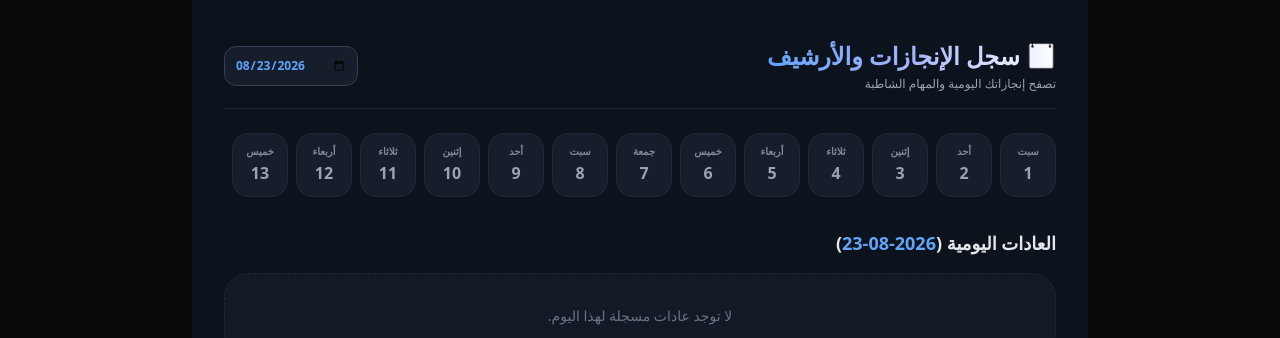
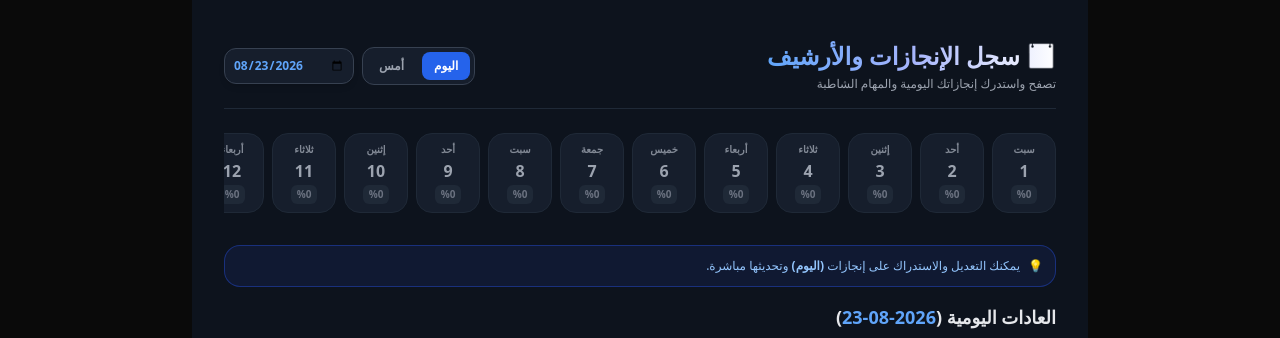
Before and after one commit to shasm206-design/habit, a Next.js app: page /history in a window 1280 px wide. Shown: the top 338 px of the page. Built offline with nearby package versions, Linux system fonts and the light colour scheme; no server answers.

Commit message:
feat: enhanced history page with quick day buttons, percentage badges, and retro-edit for today and yesterday

```diff
--- a/app/history/page.tsx
+++ b/app/history/page.tsx
@@ -3,7 +3,7 @@
 import React, { useState, useEffect } from 'react';
 import Link from 'next/link';
 import { onAuthStateChanged, User } from 'firebase/auth';
-import { doc, onSnapshot } from 'firebase/firestore';
+import { doc, setDoc, onSnapshot } from 'firebase/firestore';
 import { auth, db } from '../../lib/firebase';
 
 export interface Habit {
@@ -40,7 +40,12 @@ export default function HistoryPage() {
     return `${year}-${month}-${day}`;
   };
 
-  const [selectedDate, setSelectedDate] = useState<string>(getLocalDateString());
+  const todayStr = getLocalDateString();
+  const yesterdayObj = new Date();
+  yesterdayObj.setDate(yesterdayObj.getDate() - 1);
+  const yesterdayStr = getLocalDateString(yesterdayObj);
+
+  const [selectedDate, setSelectedDate] = useState<string>(todayStr);
 
   useEffect(() => {
     const unsubscribeAuth = onAuthStateChanged(auth, (currentUser) => {
@@ -69,9 +74,90 @@ export default function HistoryPage() {
     return () => unsubscribeAuth();
   }, []);
 
-  // توليد أفق الأيام للشهر الحالي مع إمكانية التمرير والسحب السريع
+  // حفظ التعديلات للتوافق التام مع الرئيسية والإحصائيات
+  const saveData = async (
+    updatedDaily: { [date: string]: DayProgress },
+    updatedTasks = tasks
+  ) => {
+    setDailyData(updatedDaily);
+    setTasks(updatedTasks);
+
+    if (user) {
+      try {
+        const userDocRef = doc(db, 'users', user.uid);
+        await setDoc(userDocRef, { dailyData: updatedDaily, tasks: updatedTasks }, { merge: true });
+      } catch (err) {
+        console.error('خطأ في حفظ البيانات:', err);
+      }
+    } else {
+      localStorage.setItem('habit_tracker_daily', JSON.stringify(updatedDaily));
+      localStorage.setItem('habit_tracker_tasks', JSON.stringify(updatedTasks));
+    }
+  };
+
+  // السماح بالتعديل فقط لأيام اليوم وأمس
+  const isEditableDate = selectedDate === todayStr || selectedDate === yesterdayStr;
+
+  // حساب نسبة أي يوم
+  const calculateDayPercentage = (dateStr: string) => {
+    const dayData = dailyData[dateStr] || {};
+    const dayTasksList = tasks[dateStr] || [];
+    const totalItems = habits.length + dayTasksList.length;
+
+    if (totalItems === 0) return 0;
+
+    let habitsScore = 0;
+    habits.forEach((h) => {
+      const cnt = dayData[h.id] || 0;
+      if (h.category === 'سيئة') {
+        habitsScore += cnt === 0 ? 1 : 0;
+      } else {
+        habitsScore += Math.min(1, cnt / (h.targetCount || 1));
+      }
+    });
+
+    const tasksScore = dayTasksList.filter((t) => t.completed).length;
+
+    return Math.round(((habitsScore + tasksScore) / totalItems) * 100);
+  };
+
+  // تعديل إنجاز العادة في تاريخ محدد
+  const handleUpdateHabitCount = (habitId: string, delta: number) => {
+    if (!isEditableDate) return;
+    const habit = habits.find((h) => h.id === habitId);
+    if (!habit) return;
+
+    const currentCount = dailyData[selectedDate]?.[habitId] || 0;
+    let newCount = currentCount + delta;
+    if (newCount < 0) newCount = 0;
+
+    const updatedDay = { ...(dailyData[selectedDate] || {}), [habitId]: newCount };
+    const updatedDaily = { ...dailyData, [selectedDate]: updatedDay };
+    saveData(updatedDaily);
+  };
+
+  const handleToggleBadHabit = (habitId: string) => {
+    if (!isEditableDate) return;
+    const currentCount = dailyData[selectedDate]?.[habitId] || 0;
+    const newCount = currentCount > 0 ? 0 : 1;
+    const updatedDay = { ...(dailyData[selectedDate] || {}), [habitId]: newCount };
+    const updatedDaily = { ...dailyData, [selectedDate]: updatedDay };
+    saveData(updatedDaily);
+  };
+
+  const handleToggleTaskInHistory = (taskId: string) => {
+    if (!isEditableDate) return;
+    const dayTaskList = tasks[selectedDate] || [];
+    const updatedList = dayTaskList.map((t) =>
+      t.id === taskId ? { ...t, completed: !t.completed } : t
+    );
+    const updatedTasks = { ...tasks, [selectedDate]: updatedList };
+    saveData(dailyData, updatedTasks);
+  };
+
+  // توليد أفق أيام الشهر
   const getDaysInCurrentMonth = () => {
-    const currentSelected = new Date(selectedDate || getLocalDateString());
+    const currentSelected = new Date(selectedDate || todayStr);
     const year = currentSelected.getFullYear();
     const month = currentSelected.getMonth();
     const daysCount = new Date(year, month + 1, 0).getDate();
@@ -85,6 +171,7 @@ export default function HistoryPage() {
         dayNum: i,
         dayName: dayNames[d.getDay()],
         dateStr: dateStr,
+        pct: calculateDayPercentage(dateStr)
       });
     }
     return daysList;
@@ -98,49 +185,94 @@ export default function HistoryPage() {
     <div className="max-w-4xl mx-auto min-h-screen bg-[#0d131d] text-white p-4 md:p-8 font-sans pb-28 dir-rtl text-right select-none" dir="rtl">
 
       {/* الترويسة العليا */}
-      <div className="flex justify-between items-center mb-4 pt-2 border-b border-gray-800 pb-4">
+      <div className="flex flex-col md:flex-row justify-between items-start md:items-center gap-4 mb-4 pt-2 border-b border-gray-800 pb-4">
         <div>
           <h1 className="text-2xl font-black bg-gradient-to-r from-blue-400 via-indigo-300 to-white bg-clip-text text-transparent">
             📅 سجل الإنجازات والأرشيف
           </h1>
-          <p className="text-xs text-gray-400 mt-1">تصفح إنجازاتك اليومية والمهام الشاطبة</p>
+          <p className="text-xs text-gray-400 mt-1">تصفح واستدرك إنجازاتك اليومية والمهام الشاطبة</p>
+        </div>
+
+        {/* أزرار التنقل السريع + مربع التحديد */}
+        <div className="flex items-center gap-2 w-full md:w-auto justify-between md:justify-end">
+          <div className="flex gap-1.5 bg-[#161e2c] p-1 rounded-xl border border-gray-700">
+            <button
+              onClick={() => setSelectedDate(todayStr)}
+              className={`px-3 py-1.5 rounded-lg text-xs font-bold transition ${
+                selectedDate === todayStr ? 'bg-blue-600 text-white' : 'text-gray-400 hover:text-white'
+              }`}
+            >
+              اليوم
+            </button>
+            <button
+              onClick={() => setSelectedDate(yesterdayStr)}
+              className={`px-3 py-1.5 rounded-lg text-xs font-bold transition ${
+                selectedDate === yesterdayStr ? 'bg-indigo-600 text-white' : 'text-gray-400 hover:text-white'
+              }`}
+            >
+              أمس
+            </button>
           </div>
 
           <input
             type="date"
             value={selectedDate}
             onChange={(e) => setSelectedDate(e.target.value)}
-          className="bg-[#161e2c] text-blue-400 font-extrabold p-2.5 rounded-xl border border-gray-700 outline-none text-xs cursor-pointer shadow-md"
+            className="bg-[#161e2c] text-blue-400 font-extrabold p-2 rounded-xl border border-gray-700 outline-none text-xs cursor-pointer shadow-md"
           />
         </div>
+      </div>
 
-      {/* شريط الأيام الأفقي القابل للتمرير (إعادة الشريط المفقود) */}
+      {/* شريط الأيام الأفقي (اسم اليوم + رقم اليوم + النسبة المئوية %) */}
       <div className="mb-6 overflow-x-auto no-scrollbar py-2">
         <div className="flex gap-2 min-w-max">
           {monthDays.map((item) => {
             const isSelected = item.dateStr === selectedDate;
-            const hasData = dailyData[item.dateStr] && Object.keys(dailyData[item.dateStr]).length > 0;
+            const isToday = item.dateStr === todayStr;
 
             return (
               <button
                 key={item.dateStr}
                 onClick={() => setSelectedDate(item.dateStr)}
-                className={`flex flex-col items-center justify-center w-14 h-16 rounded-2xl border transition duration-200 active:scale-95 ${
+                className={`flex flex-col items-center justify-between w-16 h-20 p-2 rounded-2xl border transition duration-200 active:scale-95 ${
                   isSelected
                     ? 'bg-gradient-to-b from-blue-600 to-indigo-600 border-blue-400 text-white shadow-lg shadow-blue-500/30 scale-105'
+                    : isToday
+                    ? 'bg-[#182335] border-blue-500/50 text-white'
                     : 'bg-[#161e2c] border-gray-800 text-gray-400 hover:border-gray-700'
                 }`}
               >
                 <span className="text-[10px] font-bold opacity-80">{item.dayName}</span>
-                <span className="text-base font-black my-0.5">{item.dayNum}</span>
-                {hasData && (
-                  <span className={`w-1.5 h-1.5 rounded-full ${isSelected ? 'bg-white' : 'bg-blue-400'}`} />
-                )}
+                <span className="text-base font-black">{item.dayNum}</span>
+                <span className={`text-[10px] font-extrabold px-1.5 py-0.5 rounded-md ${
+                  isSelected
+                    ? 'bg-black/20 text-white'
+                    : item.pct >= 80
+                    ? 'bg-emerald-500/20 text-emerald-400'
+                    : item.pct >= 50
+                    ? 'bg-amber-500/20 text-amber-400'
+                    : 'bg-gray-800 text-gray-500'
+                }`}>
+                  %{item.pct}
+                </span>
               </button>
             );
           })}
         </div>
       </div>
+
+      {/* تنبيه الاستدراك */}
+      {isEditableDate ? (
+        <div className="mb-4 p-3 bg-blue-950/40 border border-blue-800/60 rounded-2xl text-xs text-blue-300 flex items-center gap-2">
+          <span>💡</span>
+          <span>يمكنك التعديل والاستدراك على إنجازات <strong>({selectedDate === todayStr ? 'اليوم' : 'أمس'})</strong> وتحديثها مباشرة.</span>
+        </div>
+      ) : (
+        <div className="mb-4 p-3 bg-gray-900/50 border border-gray-800 rounded-2xl text-xs text-gray-400 flex items-center gap-2">
+          <span>🔒</span>
+          <span>تاريخ <strong>({selectedDate})</strong> معروض كـ "أرشيف قراءة فقط".</span>
+        </div>
+      )}
 
       {/* قائمة عادات اليوم المحدد */}
       <div className="space-y-4 mb-8">
@@ -186,6 +318,39 @@ export default function HistoryPage() {
                   </div>
                 </div>
 
+                {/* التحكم والتعديل إذا كان اليوم متاحاً للتعديل */}
+                {isEditableDate ? (
+                  <div className="flex items-center gap-2">
+                    {isBad ? (
+                      <button
+                        onClick={() => handleToggleBadHabit(habit.id)}
+                        className={`px-3 py-1.5 rounded-xl font-bold text-xs border ${
+                          isRelapsed
+                            ? 'bg-red-600 text-white border-red-500'
+                            : 'bg-emerald-950/60 border-emerald-500 text-emerald-400'
+                        }`}
+                      >
+                        {isRelapsed ? 'انتكاسة ⚠️' : 'تسجيل انتكاسة'}
+                      </button>
+                    ) : (
+                      <div className="flex items-center gap-1.5 bg-[#0d131d] p-1 rounded-xl border border-gray-700">
+                        <button
+                          onClick={() => handleUpdateHabitCount(habit.id, -1)}
+                          className="w-7 h-7 bg-gray-800 rounded-lg font-bold text-xs hover:bg-gray-700"
+                        >
+                          -
+                        </button>
+                        <span className="w-8 text-center text-xs font-bold text-blue-400">{count}</span>
+                        <button
+                          onClick={() => handleUpdateHabitCount(habit.id, 1)}
+                          className="w-7 h-7 bg-gray-800 rounded-lg font-bold text-xs hover:bg-gray-700"
+                        >
+                          +
+                        </button>
+                      </div>
+                    )}
+                  </div>
+                ) : (
                   <span className={`text-xs font-black px-3 py-1 rounded-xl ${
                     isRelapsed
                       ? 'bg-red-500/20 text-red-400'
@@ -195,6 +360,7 @@ export default function HistoryPage() {
                   }`}>
                     {isRelapsed ? 'غير منجز ⚠️' : isCompleted ? 'مكتمل ✔️' : 'غير مكتمل'}
                   </span>
+                )}
               </div>
             );
           })
@@ -212,12 +378,18 @@ export default function HistoryPage() {
           currentDayTasks.map((task) => (
             <div
               key={task.id}
-              className="p-3.5 bg-[#121924] border border-emerald-500/30 text-emerald-300 rounded-2xl flex items-center gap-3 text-xs font-bold"
+              onClick={() => handleToggleTaskInHistory(task.id)}
+              className={`p-3.5 bg-[#121924] border border-emerald-500/30 text-emerald-300 rounded-2xl flex items-center justify-between text-xs font-bold ${
+                isEditableDate ? 'cursor-pointer hover:border-emerald-500' : ''
+              }`}
             >
+              <div className="flex items-center gap-3">
                 <div className="w-5 h-5 rounded-lg bg-emerald-500 text-black flex items-center justify-center font-black text-[10px]">
                   ✓
                 </div>
                 <span className="line-through">{task.title}</span>
+              </div>
+              {isEditableDate && <span className="text-[10px] text-gray-500">(انقر للتعديل)</span>}
             </div>
           ))
         )}
```
Lines whose indentation alone changed are shown as unchanged.
